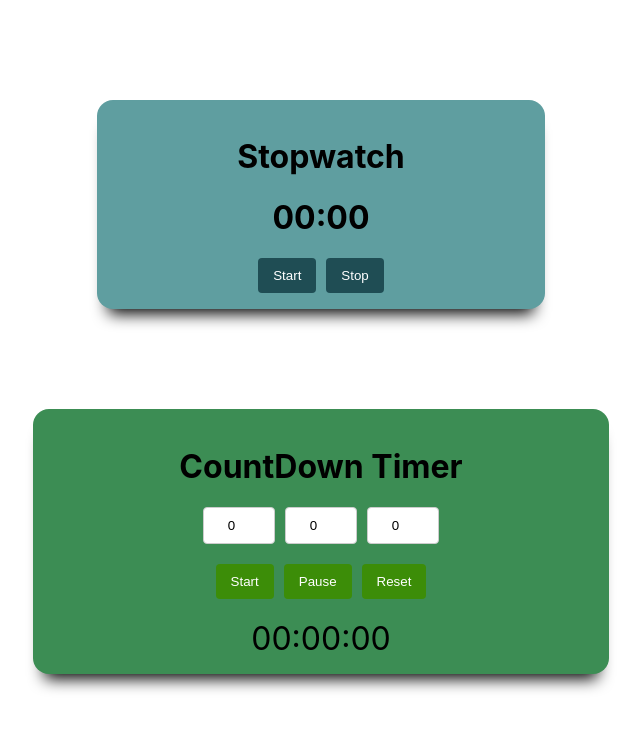
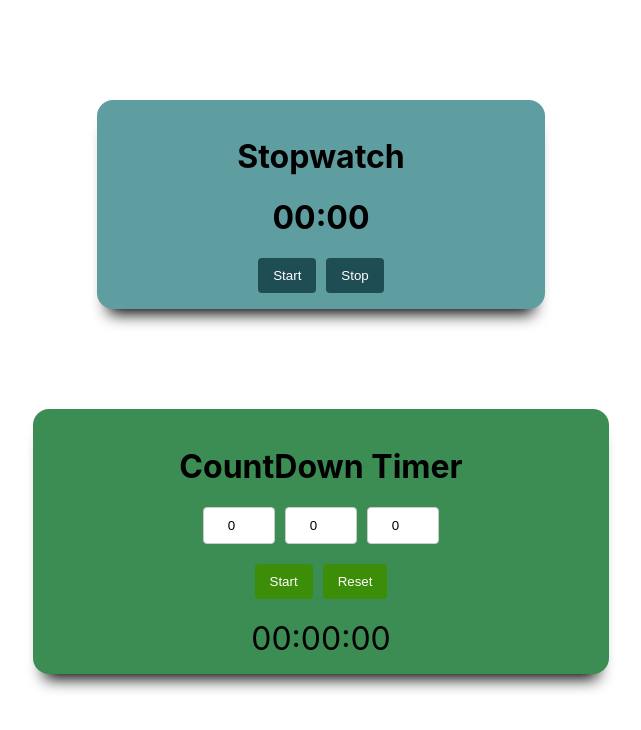
Before and after one commit to rubanasyeda/TimerApp, a React (Create React App) app: page / in a window 1280 px wide. Shown: the top 730 px of the page, without its empty margins (319-960 px from the left). Built offline with nearby package versions, Linux system fonts and the light colour scheme.

Commit message:
Modified the timer to include both a pause and resume feature

```diff
--- a/src/Timer.js
+++ b/src/Timer.js
@@ -7,6 +7,7 @@ const Timer = () => {
   const [seconds, setSeconds] = useState(0);
   const [totalTime, setTotalTime] = useState(0);
   const [isActive, setIsActive] = useState(false);
+  const [isPaused, setIsPaused] = useState(false);
   const countdownRef = useRef(null);
 
   const updateDisplay = (time) => {
@@ -17,7 +18,7 @@ const Timer = () => {
   };
 
   useEffect(() => {
-    if (isActive) {
+    if (isActive && !isPaused) {
       countdownRef.current = setInterval(() => {
         setTotalTime((prevTime) => {
           if (prevTime <= 1000) {
@@ -32,21 +33,27 @@ const Timer = () => {
     }
 
     return () => clearInterval(countdownRef.current); // Cleanup interval on unmount
-  }, [isActive]);
+  }, [isActive, isPaused]);
 
   const startTimer = () => {
     const total = (hours * 3600 + minutes * 60 + seconds) * 1000;
     setTotalTime(total);
     setIsActive(true);
+    setIsPaused(false);
   };
 
   const pauseTimer = () => {
-    setIsActive(false);
+    setIsPaused(true);
+  };
+
+  const resumeTimer = () => {
+    setIsPaused(false);
   };
 
   const resetTimer = () => {
     clearInterval(countdownRef.current);
     setIsActive(false);
+    setIsPaused(false);
     setTotalTime(0);
     setHours(0);
     setMinutes(0);
@@ -64,8 +71,12 @@ const Timer = () => {
             <input type="number" value={seconds} onChange={(e) => setSeconds(Number(e.target.value))} placeholder="SS" min="0" max="59" />
           </div>
           <div className="controls">
-            <button onClick={startTimer}>Start</button>
-            <button onClick={pauseTimer}>Pause</button>
+            <button onClick={startTimer} disabled={isActive} >Start</button>
+            {isActive && (
+              <button onClick={isPaused ? resumeTimer : pauseTimer}>
+                {isPaused ? 'Resume' : 'Pause'}
+              </button>
+            )}
             <button onClick={resetTimer}>Reset</button>
           </div>
           <div className="display">
```
